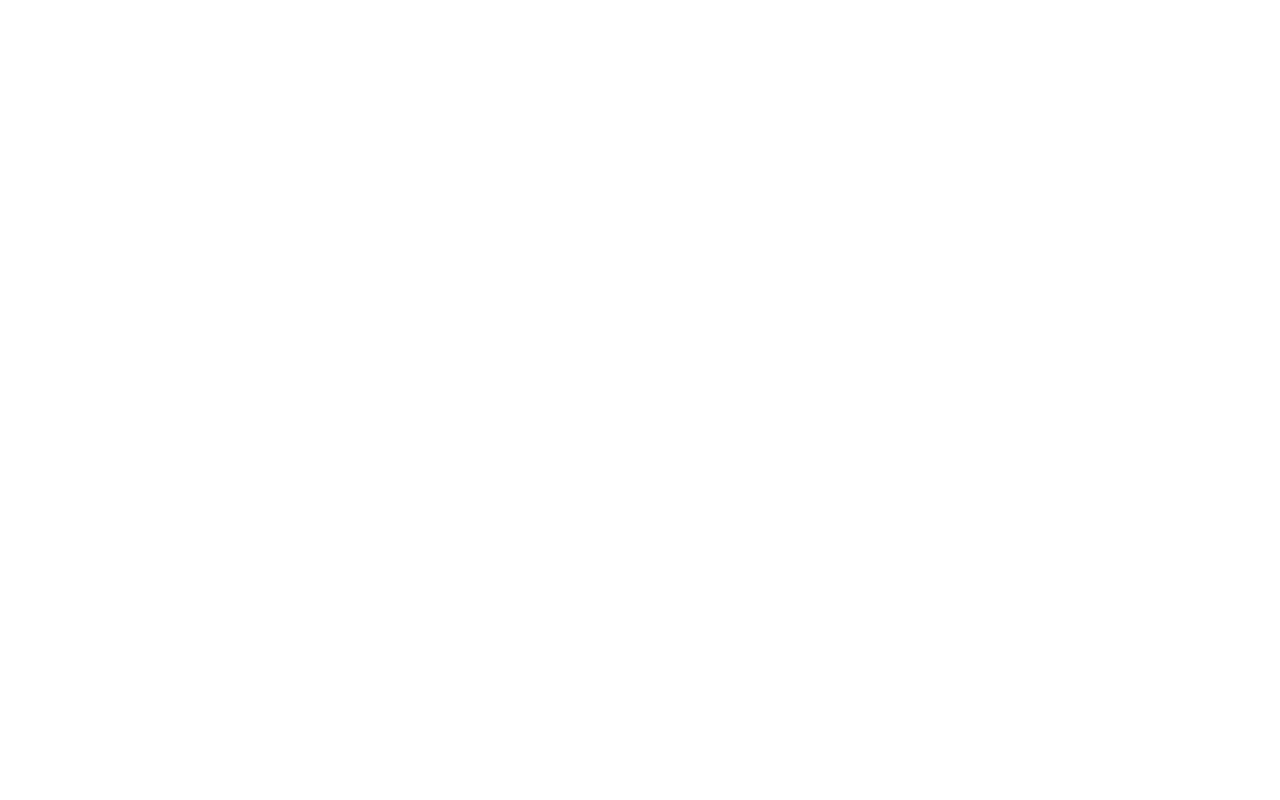
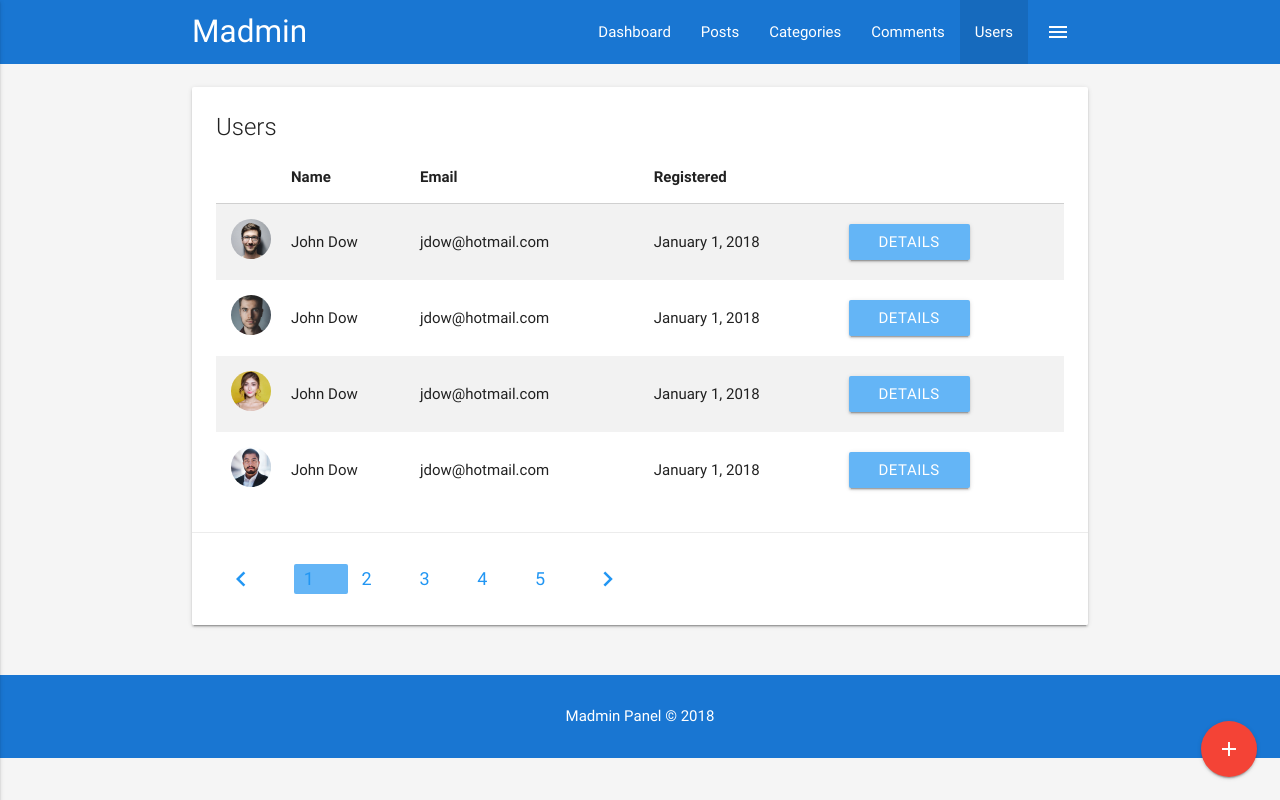
Before and after one commit to ajspeller/madmin_demo, a plain HTML site: page users.html in a window 1280 px wide. Drawn offline with nearby package versions, Linux system fonts and the light colour scheme.

Commit message:
Create the comments page and the users page

```diff
--- a/comments.html
+++ b/comments.html
@@ -0,0 +1,248 @@
+<!DOCTYPE html>
+<html>
+
+<head>
+  <!--Import Google Icon Font-->
+  <link href="https://fonts.googleapis.com/icon?family=Material+Icons" rel="stylesheet">
+  <!--Import materialize.css-->
+  <link type="text/css" rel="stylesheet" href="css/materialize.min.css" media="screen,projection" />
+  <link type="text/css" rel="stylesheet" href="css/main.css" />
+
+  <!--Let browser know website is optimized for mobile-->
+  <meta name="viewport" content="width=device-width, initial-scale=1.0" />
+  <title>Madmin</title>
+</head>
+
+<body class="grey lighten-4">
+  <nav class="blue darken-2">
+    <div class="container">
+      <div class="nav-wrapper">
+        <a href="index.html" class="brand-logo">
+          Madmin
+        </a>
+        <a href="#" data-activates="side-nav" class="button-collapse show-on-large right">
+          <i class="material-icons">menu</i>
+        </a>
+        <ul class="right hide-on-med-and-down">
+          <li>
+            <a href="index.html">Dashboard</a>
+          </li>
+          <li>
+            <a href="posts.html">Posts</a>
+          </li>
+          <li>
+            <a href="categories.html">Categories</a>
+          </li>
+          <li class="active">
+            <a href="comments.html">Comments</a>
+          </li>
+          <li>
+            <a href="users.html">Users</a>
+          </li>
+        </ul>
+        <!-- sidenav -->
+        <ul id="side-nav" class="side-nav">
+          <li>
+            <div class="user-view">
+              <div class="background">
+                <img src="img/ocean.jpg" alt="">
+              </div>
+              <a href="#">
+                <img src="img/person1.jpg" class="circle" alt="">
+              </a>
+              <a href="#">
+                <span class="name white-text">John Doe</span>
+              </a>
+              <a href="#">
+                <span class="email white-text">jdoe@email.com</span>
+              </a>
+            </div>
+          </li>
+          <li>
+            <a href="index.html">
+              <i class="material-icons">dashboard</i> Dashboard</a>
+          </li>
+          <li>
+            <a href="posts.html">Posts</a>
+          </li>
+          <li>
+            <a href="categories.html">Categories</a>
+          </li>
+          <li>
+            <a href="comments.html">Comments</a>
+          </li>
+          <li>
+            <a href="users.html">Users</a>
+          </li>
+          <li>
+            <div class="divider"></div>
+          </li>
+          <li>
+            <a href="" class="subheader">
+              Account Controls
+            </a>
+          </li>
+          <li>
+            <a href="login.html" class="waves-effect">Logout</a>
+          </li>
+        </ul>
+      </div>
+    </div>
+  </nav>
+
+  <!-- section comments -->
+  <section class="section section-comments grey lighten-4">
+    <div class="container">
+      <div class="row">
+        <div class="col s12">
+          <div class="card">
+            <div class="card-content">
+              <span class="card-title">Comments</span>
+              <table class="striped">
+
+                <tbody>
+                  <tr>
+                    <td width="70">
+                      <img src="img/person1.jpg" alt="" class="responsive-img circle" style="width: 40px; margin-left: 10px">
+                    </td>
+                    <td>Lorem ipsum dolor sit amet consectetur, adipisicing elit. Totam, velit?</td>
+                    <td>
+                      <a href="#!" class="green-text">
+                        <i class="material-icons">done</i>
+                      </a>
+                      <a href="#!" class="red-text">
+                        <i class="material-icons">close</i>
+                      </a>
+                    </td>
+                  </tr>
+                  <tr>
+                    <td width="70">
+                      <img src="img/person2.jpg" alt="" class="responsive-img circle" style="width: 40px; margin-left: 10px">
+                    </td>
+                    <td>Lorem ipsum dolor sit amet consectetur, adipisicing elit. Totam, velit?</td>
+                    <td>
+                      <a href="#!" class="green-text">
+                        <i class="material-icons">done</i>
+                      </a>
+                      <a href="#!" class="red-text">
+                        <i class="material-icons">close</i>
+                      </a>
+                    </td>
+                  </tr>
+                  <tr>
+                    <td width="70">
+                      <img src="img/person3.jpg" alt="" class="responsive-img circle" style="width: 40px; margin-left: 10px">
+                    </td>
+                    <td>Lorem ipsum dolor sit amet consectetur, adipisicing elit. Totam, velit?</td>
+                    <td>
+                      <a href="#!" class="green-text">
+                        <i class="material-icons">done</i>
+                      </a>
+                      <a href="#!" class="red-text">
+                        <i class="material-icons">close</i>
+                      </a>
+                    </td>
+                  </tr>
+                  <tr>
+                    <td width="70">
+                      <img src="img/person4.jpg" alt="" class="responsive-img circle" style="width: 40px; margin-left: 10px">
+                    </td>
+                    <td>Lorem ipsum dolor sit amet consectetur, adipisicing elit. Totam, velit?</td>
+                    <td>
+                      <a href="#!" class="green-text">
+                        <i class="material-icons">done</i>
+                      </a>
+                      <a href="#!" class="red-text">
+                        <i class="material-icons">close</i>
+                      </a>
+                    </td>
+                  </tr>
+
+                </tbody>
+              </table>
+            </div>
+            <div class="card-action">
+              <ul class="pagination">
+                <li class="disabled">
+                  <a href="#1" class="blue-text">
+                    <i class="material-icons">chevron_left</i>
+                  </a>
+                </li>
+                <li class="active blue lighten-2">
+                  <a href="#!" class="blue-text">1</a>
+                </li>
+                <li class="waves-effect">
+                  <a href="#!" class="blue-text">2</a>
+                </li>
+                <li class="waves-effect">
+                  <a href="#!" class="blue-text">3</a>
+                </li>
+                <li class="waves-effect">
+                  <a href="#!" class="blue-text">4</a>
+                </li>
+                <li class="waves-effect">
+                  <a href="#!" class="blue-text">5</a>
+                </li>
+                <li class="waves-effect">
+                  <a href="#1" class="blue-text">
+                    <i class="material-icons">chevron_right</i>
+                  </a>
+                </li>
+              </ul>
+            </div>
+          </div>
+        </div>
+      </div>
+    </div>
+  </section>
+
+  <!-- footer -->
+  <footer class="section blue darken-2 white-text center">
+    <p>Madmin Panel &copy; 2018</p>
+  </footer>
+
+  <!-- preloader -->
+  <div class="preloader-wrapper big active loader">
+    <div class="spinner-layer spinner-blue-only">
+      <div class="circle-clipper left">
+        <div class="circle"></div>
+      </div>
+      <div class="gap-patch">
+        <div class="circle"></div>
+      </div>
+      <div class="circle-clipper right">
+        <div class="circle"></div>
+      </div>
+    </div>
+  </div>
+
+  <!--Import jQuery before materialize.js-->
+  <script type="text/javascript" src="https://code.jquery.com/jquery-3.2.1.min.js"></script>
+  <script type="text/javascript" src="js/materialize.min.js"></script>
+
+  <script>
+    // hide sections
+    $('.section').hide();
+
+    setTimeout(function () {
+
+      $(document).ready(function () {
+
+        // show sections
+        $('.section').fadeIn();
+
+        // hide preloader
+        $('.loader').fadeOut();
+
+        //Init Side nav
+        $('.button-collapse').sideNav();
+
+        // initialize modal
+        $('.modal').modal();
+
+      });
+    }, 1000);
+  </script>
+</body>
+
+</html>
--- a/users.html
+++ b/users.html
@@ -0,0 +1,281 @@
+<!DOCTYPE html>
+<html>
+
+<head>
+  <!--Import Google Icon Font-->
+  <link href="https://fonts.googleapis.com/icon?family=Material+Icons" rel="stylesheet">
+  <!--Import materialize.css-->
+  <link type="text/css" rel="stylesheet" href="css/materialize.min.css" media="screen,projection" />
+  <link type="text/css" rel="stylesheet" href="css/main.css" />
+
+  <!--Let browser know website is optimized for mobile-->
+  <meta name="viewport" content="width=device-width, initial-scale=1.0" />
+  <title>Madmin</title>
+</head>
+
+<body class="grey lighten-4">
+  <nav class="blue darken-2">
+    <div class="container">
+      <div class="nav-wrapper">
+        <a href="index.html" class="brand-logo">
+          Madmin
+        </a>
+        <a href="#" data-activates="side-nav" class="button-collapse show-on-large right">
+          <i class="material-icons">menu</i>
+        </a>
+        <ul class="right hide-on-med-and-down">
+          <li>
+            <a href="index.html">Dashboard</a>
+          </li>
+          <li>
+            <a href="posts.html">Posts</a>
+          </li>
+          <li>
+            <a href="categories.html">Categories</a>
+          </li>
+          <li>
+            <a href="comments.html">Comments</a>
+          </li>
+          <li class="active">
+            <a href="users.html">Users</a>
+          </li>
+        </ul>
+        <!-- sidenav -->
+        <ul id="side-nav" class="side-nav">
+          <li>
+            <div class="user-view">
+              <div class="background">
+                <img src="img/ocean.jpg" alt="">
+              </div>
+              <a href="#">
+                <img src="img/person1.jpg" class="circle" alt="">
+              </a>
+              <a href="#">
+                <span class="name white-text">John Doe</span>
+              </a>
+              <a href="#">
+                <span class="email white-text">jdoe@email.com</span>
+              </a>
+            </div>
+          </li>
+          <li>
+            <a href="index.html">
+              <i class="material-icons">dashboard</i> Dashboard</a>
+          </li>
+          <li>
+            <a href="posts.html">Posts</a>
+          </li>
+          <li>
+            <a href="categories.html">Categories</a>
+          </li>
+          <li>
+            <a href="comments.html">Comments</a>
+          </li>
+          <li>
+            <a href="users.html">Users</a>
+          </li>
+          <li>
+            <div class="divider"></div>
+          </li>
+          <li>
+            <a href="" class="subheader">
+              Account Controls
+            </a>
+          </li>
+          <li>
+            <a href="login.html" class="waves-effect">Logout</a>
+          </li>
+        </ul>
+      </div>
+    </div>
+  </nav>
+
+  <!-- section users -->
+  <section class="section section-users grey lighten-4">
+    <div class="container">
+      <div class="row">
+        <div class="col s12">
+          <div class="card">
+            <div class="card-content">
+              <span class="card-title">Users</span>
+              <table class="striped">
+                <thead>
+                  <tr>
+                    <th></th>
+                    <th>Name</th>
+                    <th>Email</th>
+                    <th>Registered</th>
+                    <th></th>
+                  </tr>
+                </thead>
+                <tbody>
+                  <tr>
+                    <td width="70">
+                      <img src="img/person1.jpg" alt="" class="responsive-img circle" style="width: 40px; margin-left: 10px">
+                    </td>
+                    <td>John Dow</td>
+                    <td>jdow@hotmail.com</td>
+                    <td>January 1, 2018</td>
+                    <td>
+                      <a href="details.html" class="btn blue lighten-2">Details</a>
+                    </td>
+                  </tr>
+                  <tr>
+                    <td width="70">
+                      <img src="img/person2.jpg" alt="" class="responsive-img circle" style="width: 40px; margin-left: 10px">
+                    </td>
+                    <td>John Dow</td>
+                    <td>jdow@hotmail.com</td>
+                    <td>January 1, 2018</td>
+                    <td>
+                      <a href="details.html" class="btn blue lighten-2">Details</a>
+                    </td>
+                  </tr>
+                  <tr>
+                    <td width="70">
+                      <img src="img/person3.jpg" alt="" class="responsive-img circle" style="width: 40px; margin-left: 10px">
+                    </td>
+                    <td>John Dow</td>
+                    <td>jdow@hotmail.com</td>
+                    <td>January 1, 2018</td>
+                    <td>
+                      <a href="details.html" class="btn blue lighten-2">Details</a>
+                    </td>
+                  </tr>
+                  <tr>
+                    <td width="70">
+                      <img src="img/person4.jpg" alt="" class="responsive-img circle" style="width: 40px; margin-left: 10px">
+                    </td>
+                    <td>John Dow</td>
+                    <td>jdow@hotmail.com</td>
+                    <td>January 1, 2018</td>
+                    <td>
+                      <a href="details.html" class="btn blue lighten-2">Details</a>
+                    </td>
+                  </tr>
+                </tbody>
+              </table>
+            </div>
+            <div class="card-action">
+              <ul class="pagination">
+                <li class="disabled">
+                  <a href="#1" class="blue-text">
+                    <i class="material-icons">chevron_left</i>
+                  </a>
+                </li>
+                <li class="active blue lighten-2">
+                  <a href="#!" class="blue-text">1</a>
+                </li>
+                <li class="waves-effect">
+                  <a href="#!" class="blue-text">2</a>
+                </li>
+                <li class="waves-effect">
+                  <a href="#!" class="blue-text">3</a>
+                </li>
+                <li class="waves-effect">
+                  <a href="#!" class="blue-text">4</a>
+                </li>
+                <li class="waves-effect">
+                  <a href="#!" class="blue-text">5</a>
+                </li>
+                <li class="waves-effect">
+                  <a href="#1" class="blue-text">
+                    <i class="material-icons">chevron_right</i>
+                  </a>
+                </li>
+              </ul>
+            </div>
+          </div>
+        </div>
+      </div>
+    </div>
+  </section>
+
+  <!-- footer -->
+  <footer class="section blue darken-2 white-text center">
+    <p>Madmin Panel &copy; 2018</p>
+  </footer>
+
+  <!-- fixed action button -->
+  <div class="fixed-action-btn">
+    <a href="#user-modal" class="modal-trigger btn-floating btn-large red">
+      <i class="material-icons">add</i>
+    </a>
+  </div>
+
+  <!-- add user modal -->
+  <div id="user-modal" class="modal">
+    <div class="modal-content">
+      <h4>Add User</h4>
+      <form>
+        <div class="input-field">
+          <input type="text" id="name" name="name">
+          <label for="name">Name</label>
+        </div>
+        <div class="input-field">
+          <input type="email" id="email" name="email" class="validate">
+          <label for="email">E-mail</label>
+        </div>
+        <div class="input-field">
+          <input type="password" id="password" name="password">
+          <label for="name">Password</label>
+        </div>
+        <div class="input-field">
+          <input type="password" id="confirm_password" name="confirm_password">
+          <label for="confirm_password">Confirm Password</label>
+        </div>
+      </form>
+      <div class="modal-footer">
+        <a href="#!" class="modal-action modal-close btn blue white-text">Submit</a>
+      </div>
+    </div>
+  </div>
+
+
+
+
+  <!-- preloader -->
+  <div class="preloader-wrapper big active loader">
+    <div class="spinner-layer spinner-blue-only">
+      <div class="circle-clipper left">
+        <div class="circle"></div>
+      </div>
+      <div class="gap-patch">
+        <div class="circle"></div>
+      </div>
+      <div class="circle-clipper right">
+        <div class="circle"></div>
+      </div>
+    </div>
+  </div>
+
+  <!--Import jQuery before materialize.js-->
+  <script type="text/javascript" src="https://code.jquery.com/jquery-3.2.1.min.js"></script>
+  <script type="text/javascript" src="js/materialize.min.js"></script>
+
+  <script>
+    // hide sections
+    $('.section').hide();
+
+    setTimeout(function () {
+
+      $(document).ready(function () {
+
+        // show sections
+        $('.section').fadeIn();
+
+        // hide preloader
+        $('.loader').fadeOut();
+
+        //Init Side nav
+        $('.button-collapse').sideNav();
+
+        // initialize modal
+        $('.modal').modal();
+
+      });
+    }, 1000);
+  </script>
+</body>
+
+</html>
```
Also changed, not shown: categories.html (+2 -2 lines).
